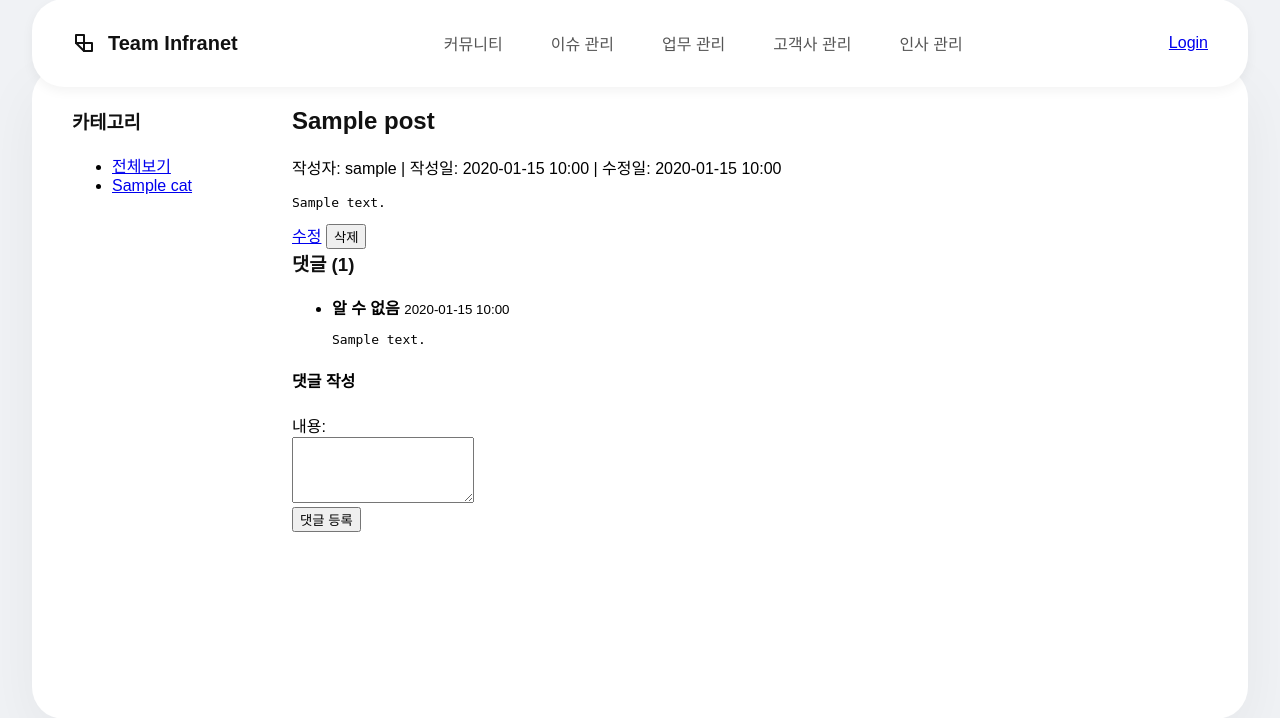
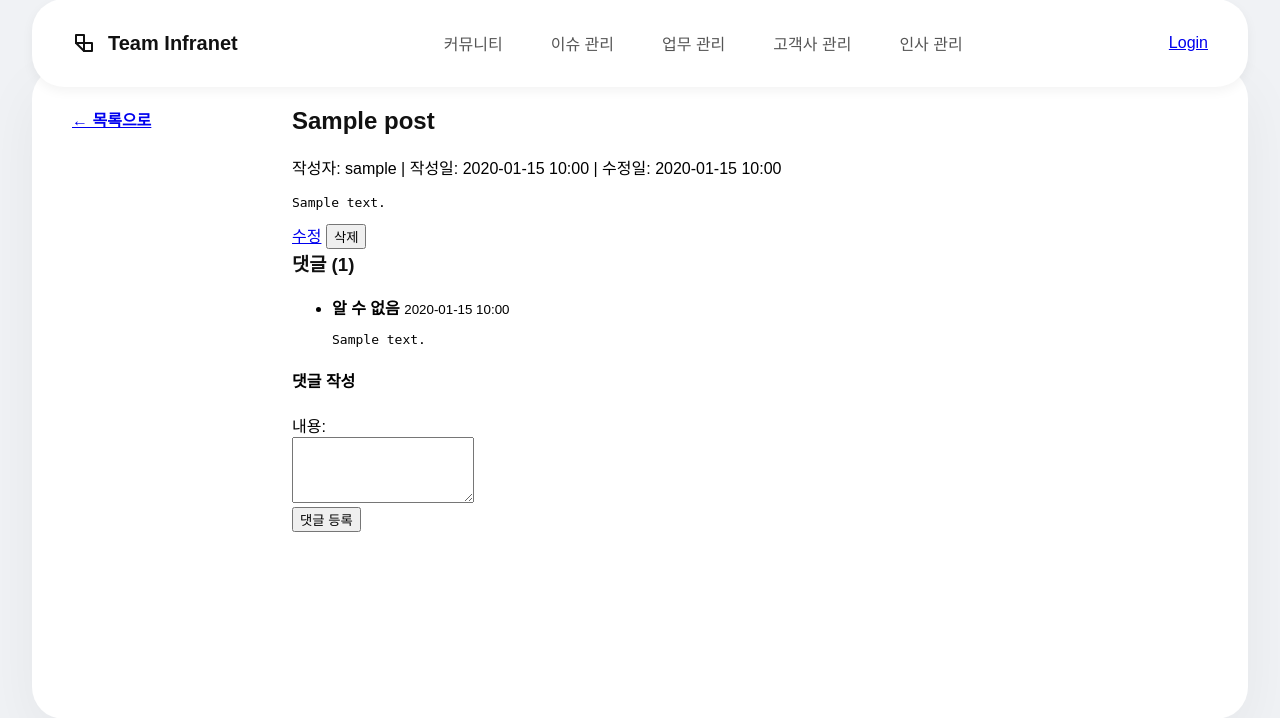
Before and after one commit to mcube35/infranet-team1, a Python web app: template src/infranet_team1/templates/write/detail.html in a window 1280 px wide. Shown: the part 41-759 px from the top of the page. Run offline with Jinja, Linux system fonts and the light colour scheme; the template is opened without the code that fills it: most values are stand-ins (such as "Sample title", 1, 10 or a date in 2020).

Commit message:
0626-2 작업중

```diff
--- a/src/infranet_team1/routes/write_route.py
+++ b/src/infranet_team1/routes/write_route.py
@@ -133,15 +133,11 @@ def detail(post_id):
     post_author = get_hr_collection().find_one({"_id": post["author_id"]})
     user_name = post_author["name"] if post_author else "알 수 없음"
 
-    category_list = get_posts_collection().distinct("category") #카테고리 추가
-
-
     return render_template(
         "write/detail.html",
         post=post,
         author_map=author_map,
-        user_name=user_name,
-        category_list=category_list
+        user_name=user_name
                         )
 
 
--- a/src/infranet_team1/templates/write/detail.html
+++ b/src/infranet_team1/templates/write/detail.html
@@ -4,15 +4,11 @@
 
 {% block content %}
 <div class="container" style="display: flex;">
-    <!-- 🔹 왼쪽 사이드바: 카테고리 -->
+    <!-- 🔹 이전화면으로 돌아가기 링크 -->
     <aside class="sidebar" style="width: 200px; margin-right: 20px;">
-        <h3>카테고리</h3>
-        <ul class="category-list">
-            <li><a href="{{ url_for('write.home') }}">전체보기</a></li>
-            {% for cat in category_list %}
-            <li><a href="{{ url_for('write.home', category=cat) }}">{{ cat }}</a></li>
-            {% endfor %}
-        </ul>
+        <a href="{{ url_for('write.home') }}" style="font-weight: bold; display: block; margin-bottom: 10px;">
+            ← 목록으로
+        </a>
     </aside>
 
     <!-- 🔸 오른쪽 본문: 게시글 상세 및 댓글 -->
```
